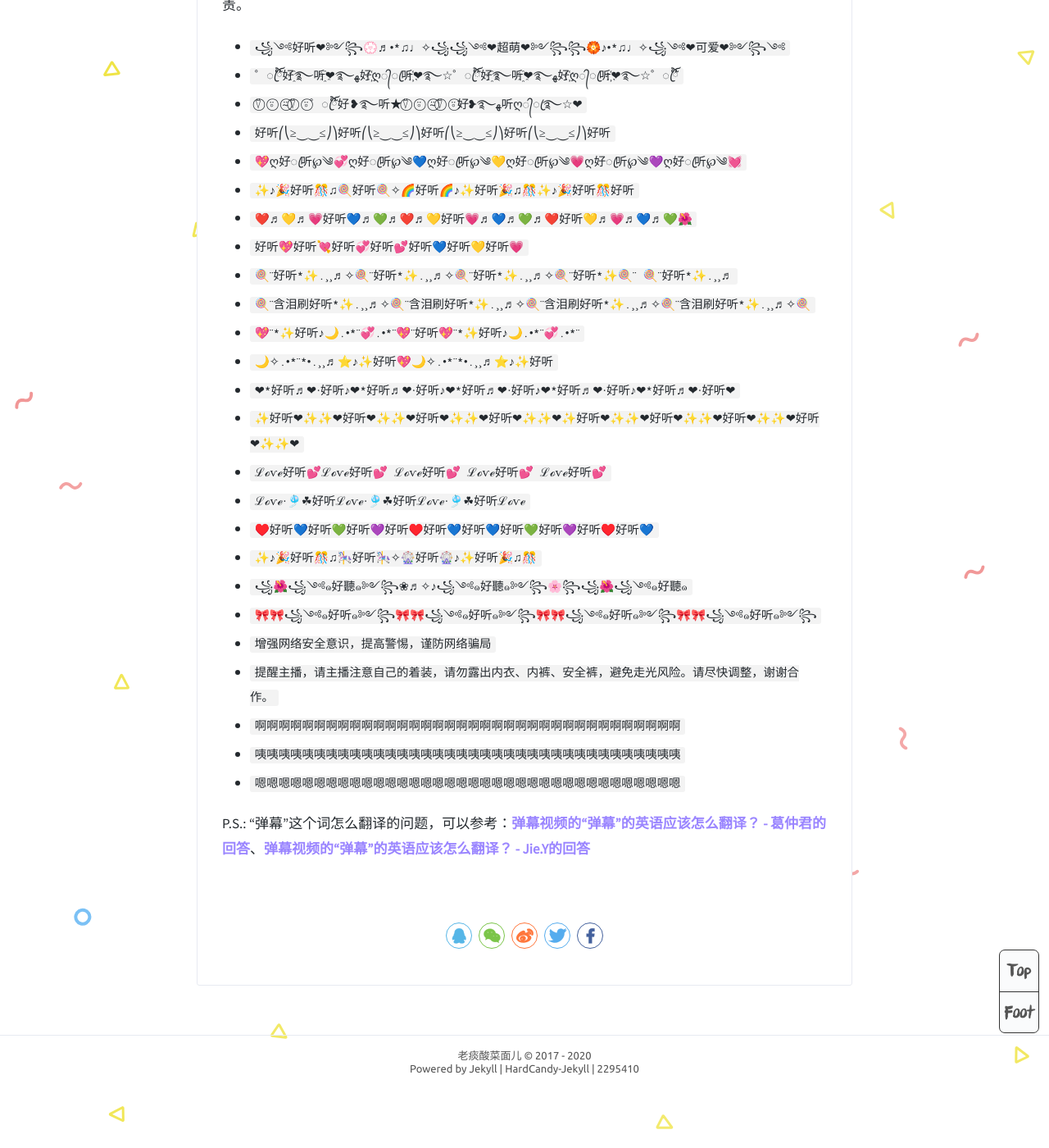
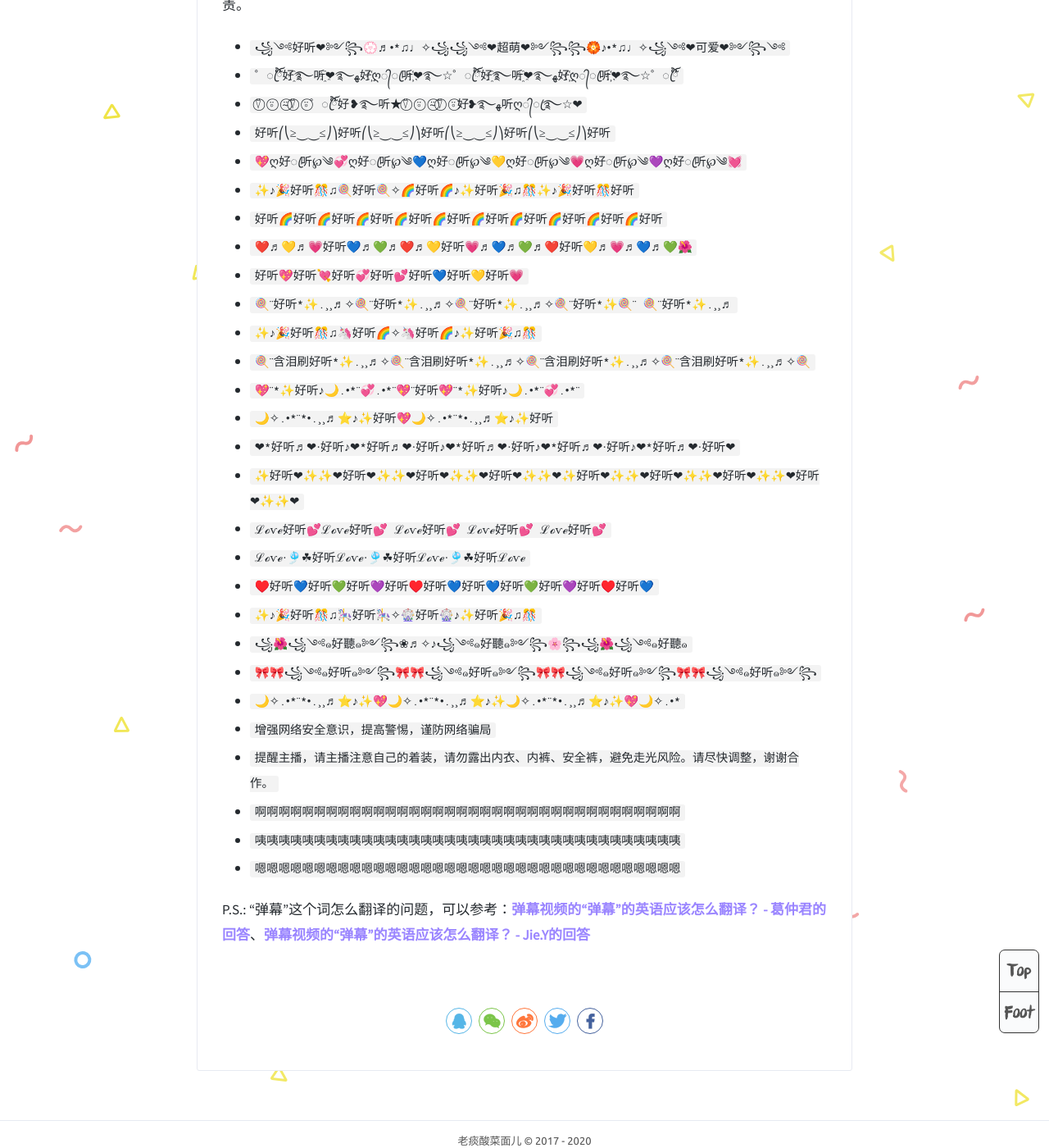
Before and after one commit to grandtanfans/grandtanfans.github.io, a Jekyll site: the page built from _posts/2020-01-11-bullet-comment-material.md, in a window 1280 px wide and 1400 px high, scrolled down 662 px. Shown: the whole window at 82% size. Built offline with Jekyll 4.4.1, drawn with Linux system fonts in a browser that asks for light colours; comment, search, counter and statistics services are not loaded.

Commit message:
feat: update and create a new post

```diff
--- a/_posts/2020-01-11-bullet-comment-material.md
+++ b/_posts/2020-01-11-bullet-comment-material.md
@@ -18,9 +18,11 @@ tags: 常用工具
 * `好听⎛⎝≥⏝⏝≤⎠⎞好听⎛⎝≥⏝⏝≤⎠⎞好听⎛⎝≥⏝⏝≤⎠⎞好听⎛⎝≥⏝⏝≤⎠⎞好听`
 * `💖ღ好ꦿ听℘༄💞ღ好ꦿ听℘༄💙ღ好ꦿ听℘༄💛ღ好ꦿ听℘༄💗ღ好ꦿ听℘༄💜ღ好ꦿ听℘༄💓`
 * `✨♪🎉好听🎊♫🍭好听🍭✧🌈好听🌈♪✨好听🎉♫🎊✨♪🎉好听🎊好听`
+* `好听🌈好听🌈好听🌈好听🌈好听🌈好听🌈好听🌈好听🌈好听🌈好听🌈好听`
 * `❤️♬💛♬💗好听💙♬💚♬❤️♬💛好听💗♬💙♬💚♬❤️好听💛♬💗♬💙♬💚🌺`
 * `好听💖好听💘好听💞好听💕好听💙好听💛好听💗`
 * `🍭¨好听*✨.¸¸♬✧🍭¨好听*✨.¸¸♬✧🍭¨好听*✨.¸¸♬✧🍭¨好听*✨🍭¨ 🍭¨好听*✨.¸¸♬`
+* `✨♪🎉好听🎊♫🦄好听🌈✧🦄好听🌈♪✨好听🎉♫🎊`
 * `🍭¨含泪刷好听*✨.¸¸♬✧🍭¨含泪刷好听*✨.¸¸♬✧🍭¨含泪刷好听*✨.¸¸♬✧🍭¨含泪刷好听*✨.¸¸♬✧🍭`
 * `💖¨*✨好听♪🌙.•*¨💞.•*¨💖¨好听💖¨*✨好听♪🌙.•*¨💞.•*¨`
 * `🌙✧.•*¨*•.¸¸♬⭐♪✨好听💖🌙✧.•*¨*•.¸¸♬⭐♪✨好听`
@@ -32,6 +34,7 @@ tags: 常用工具
 * `✨♪🎉好听🎊♫🎠好听🎠✧🎡好听🎡♪✨好听🎉♫🎊`
 * `꧁🌺꧁༺๑好聽๑༻꧂❀♬✧♪꧁༺๑好聽๑༻꧂🌸꧂꧁🌺꧁༺๑好聽๑`
 * `🎀🎀꧁༺๑好听๑༻꧂🎀🎀꧁༺๑好听๑༻꧂🎀🎀꧁༺๑好听๑༻꧂🎀🎀꧁༺๑好听๑༻꧂`
+* `🌙✧.•*¨*•.¸¸♬⭐♪✨💖🌙✧.•*¨*•.¸¸♬⭐♪✨🌙✧.•*¨*•.¸¸♬⭐♪✨💖🌙✧.•*`
 * `增强网络安全意识，提高警惕，谨防网络骗局`
 * `提醒主播，请主播注意自己的着装，请勿露出内衣、内裤、安全裤，避免走光风险。请尽快调整，谢谢合作。`
 * `啊啊啊啊啊啊啊啊啊啊啊啊啊啊啊啊啊啊啊啊啊啊啊啊啊啊啊啊啊啊啊啊啊啊啊啊`
```
Also changed, not shown: _posts/2020-02-14-avatar-collection-result.md (added, +21 -0 lines).
